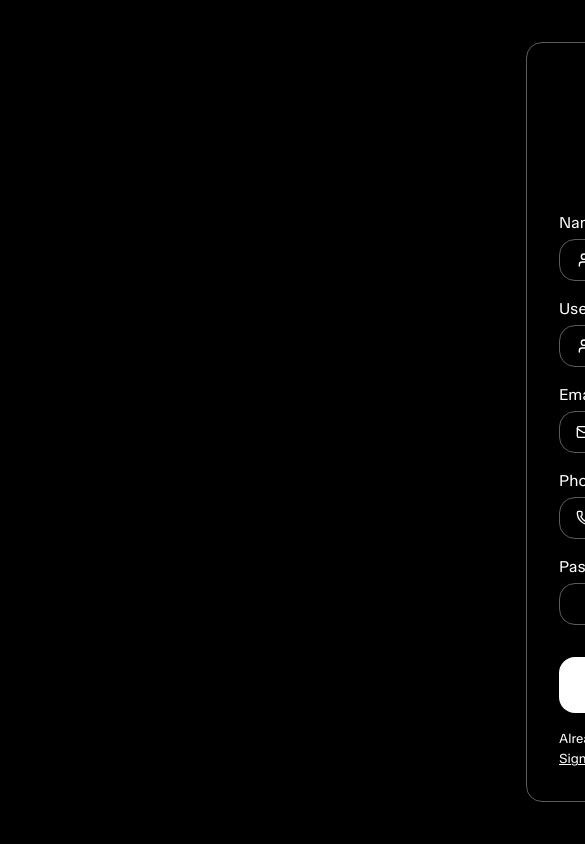
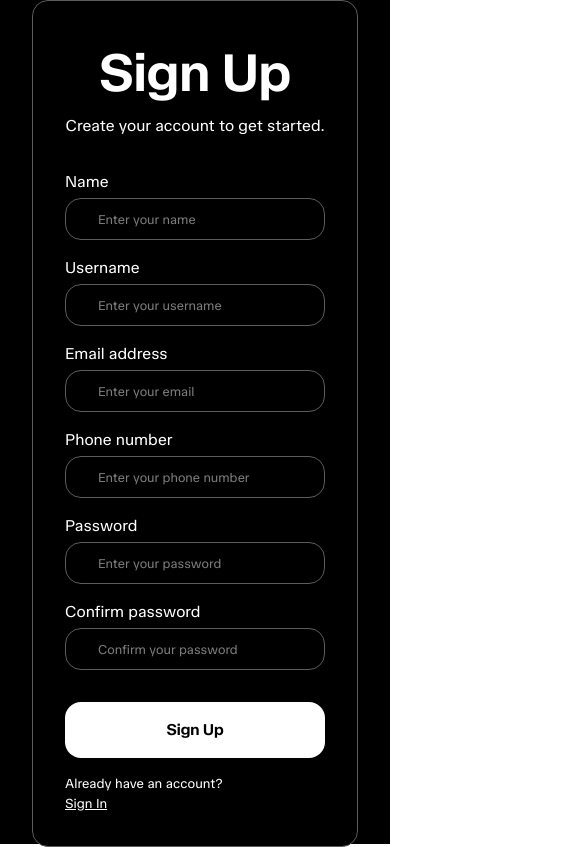
Before and after one commit to JoseBarron12/admin-dashboard, a React (Vite) app: page /register in a window 390 px wide. Shown: the top 847 px of the page, 585 px wide, since content can reach past the window. Built offline with nearby package versions, Linux system fonts and the light colour scheme.

Commit message:
fix: register page no longer break on small screen
Users on smaller screens no longer view a
distorted register page. Register page remain
on theme and format of overall app on any screen
size.

```diff
--- a/src/style/Register.module.css
+++ b/src/style/Register.module.css
@@ -2,9 +2,10 @@
     width: 100vw;
     height: 100vh;
     background-color: rgb(0, 0, 0);
-    display: flex;
+    display: grid;
+    grid-template-columns: 750px;
     align-items: center;
-    padding: 0px 526px;
+    justify-content: center;
 }
 
 .registerSection {
@@ -56,3 +57,20 @@
 .loginLink {
     text-decoration: underline !important;
 }
+
+@media (max-width: 900px) {
+    .registerContainer  {
+        grid-template-columns: 1fr;
+        padding: 0px 64px;
+    }
+    .passwordInput {
+        grid-template-columns: 1fr;
+        gap: 16px;
+    }
+}
+
+@media (max-width: 750px) {
+    .registerContainer  {
+        padding: 0px 32px;
+    }
+}
```
